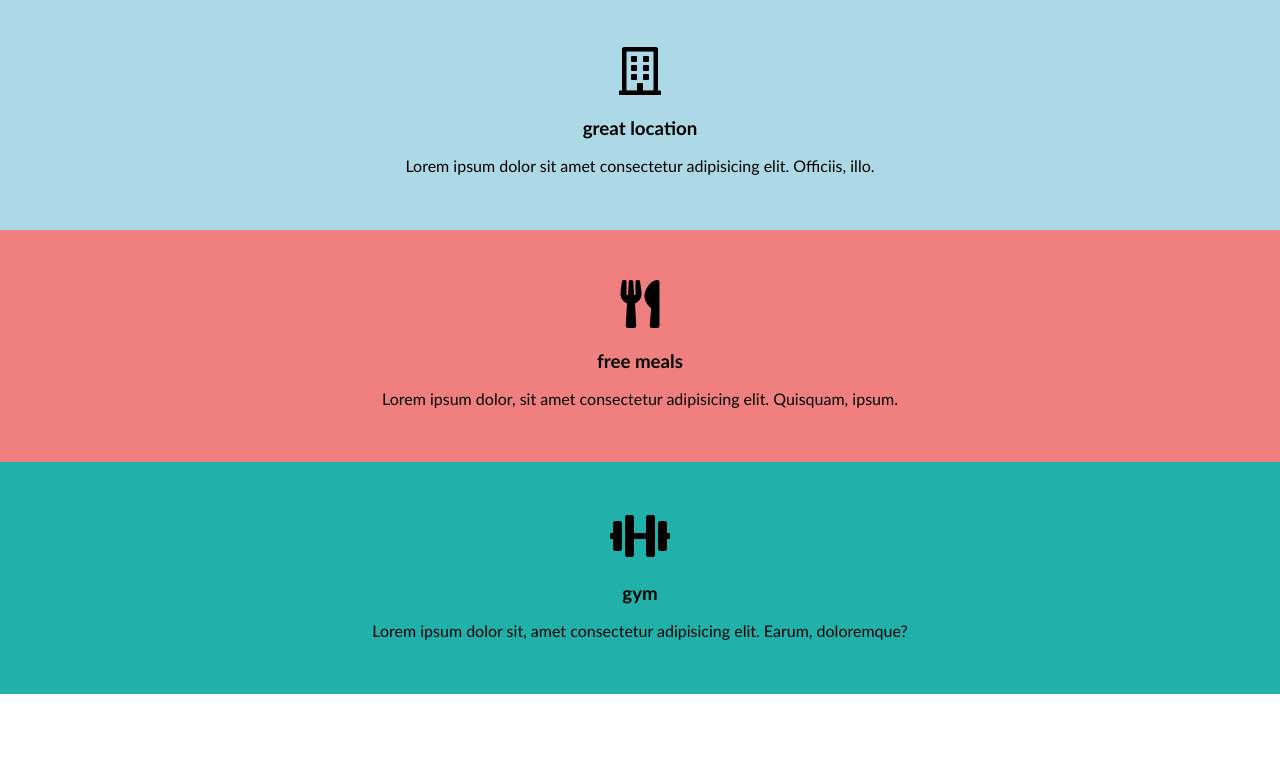
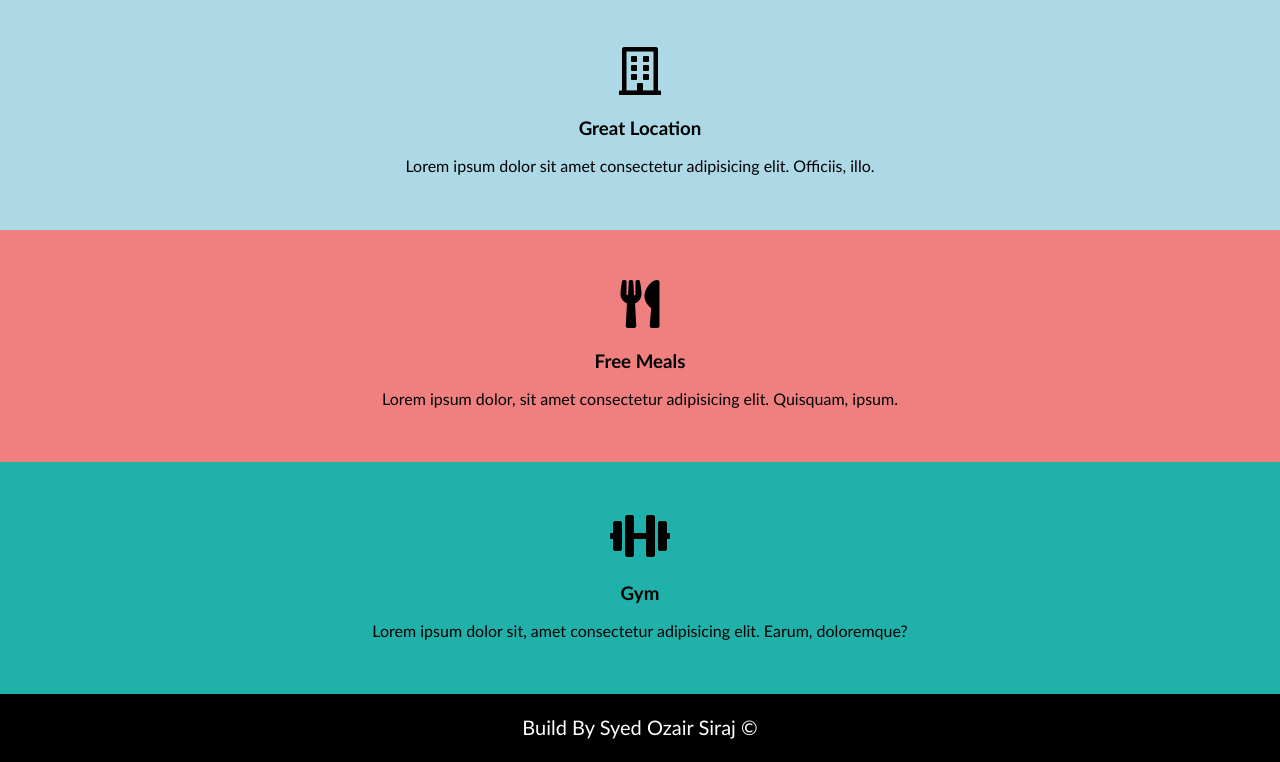
Before and after one commit to ozairsiraj/hotel, a plain HTML site: page structure/index.html in a window 1280 px wide. Shown: the part 1070-1832 px from the top of the page. Before the commit the page ends 1764 px from the top, so only its background shows below. Drawn offline with Linux system fonts and the light colour scheme.

Commit message:
added footer

```diff
--- a/structure/index.html
+++ b/structure/index.html
@@ -94,5 +94,8 @@
 
 </div>
 </section>
+<footer id="main-footer">
+    <p>Build by syed ozair siraj &copy;</p>
+</footer>
 </body>
 </html>
--- a/structure/style.css
+++ b/structure/style.css
@@ -138,17 +138,23 @@ ul{
 
 }
 .box{
-
     padding: 50px;
-    /* float: left; */
-    /* width:33.3px; */
-
     text-align: center;
   }
 .box i{
     padding-bottom: 10px;
 }
-
+.box h3{
+    text-transform: capitalize;
+}
+#main-footer{
+    padding:20px;
+    text-align: center;
+    background-color: black;
+    color: white;
+    font-size: 20px;
+    text-transform: capitalize;
+}
 .btn:hover{
     background-color: darkseagreen;
     color: cyan;
```
